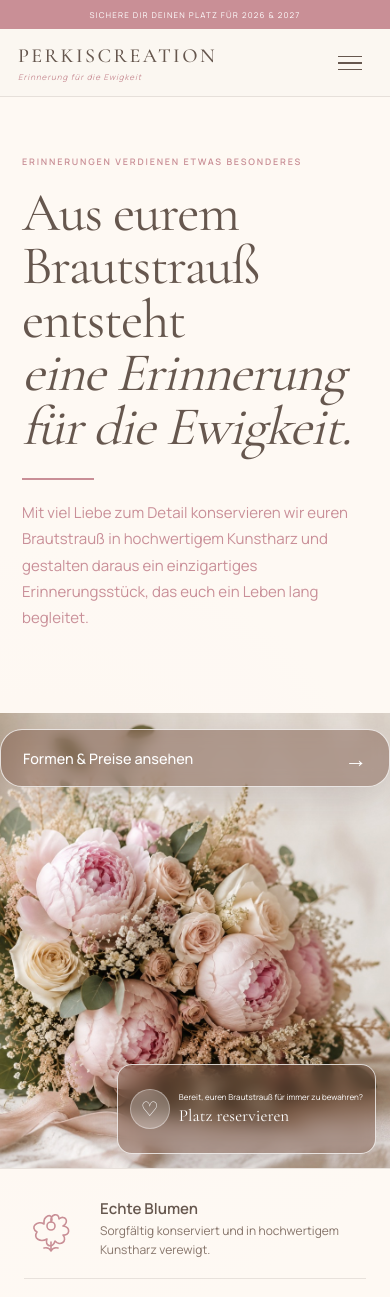
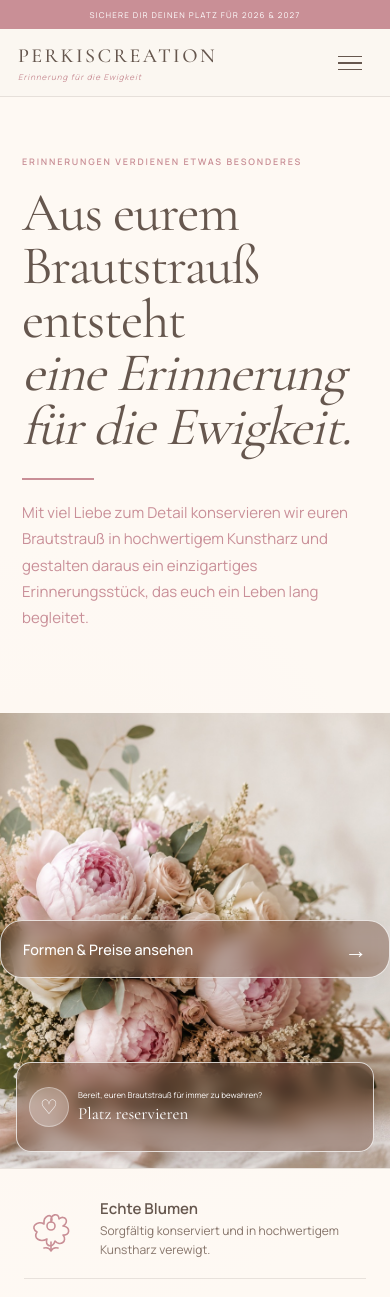
Before and after one commit to Perkiscreation/perkiscreation-website, a Next.js app: page / in a window 390 px wide. Shown: the top 1297 px of the page. Built offline with nearby package versions, Linux system fonts and the light colour scheme.

Commit message:
Mobile Hero Button final angepasst

```diff
--- a/app/components/Contact.tsx
+++ b/app/components/Contact.tsx
@@ -124,14 +124,14 @@ export default function Contact() {
             <option value="" disabled>Bitte auswählen</option>
             <option>Ich bin mir noch nicht sicher</option>
             <option>Hexagon S · 15 cm · 210 €</option>
-            <option>Hexagon M · 20 cm · 270 €</option>
-            <option>Hexagon L · 24 cm · 320 €</option>
-            <option>Bogen S · 13 × 7 cm · 190 €</option>
-            <option>Bogen M · 16 × 12 cm · 210 €</option>
+            <option>Hexagon M · 20 cm · 250 €</option>
+            <option>Hexagon L · 24 cm · 290 €</option>
+            <option>Bogen S · 13 × 7 cm · 210 €</option>
+            <option>Bogen M · 16 × 12 cm · 230 €</option>
             <option>Bogen L · 21 × 16 cm · 270 €</option>
             <option>Herz · 20 cm · 270 €</option>
             <option>Quadrat S · 15 × 15 cm · 210 €</option>
-            <option>Quadrat M · 20 × 20 cm · 270 €</option>
+            <option>Quadrat M · 20 × 20 cm · 290 €</option>
             <option>Individuelles Datum · ab 120 €</option>
           </select>
         </label>
--- a/app/globals.css
+++ b/app/globals.css
@@ -2745,3 +2745,63 @@ h3,
     font-size: 1.4rem !important;
   }
 }
+/* =========================================================
+   FINAL – MOBILE HERO BUTTONS
+   Formen & Preise direkt über Platz reservieren
+   ========================================================= */
+
+@media (max-width: 700px) {
+
+  .weddingHeroImageArea {
+    position: relative !important;
+  }
+
+  /* FORMEN & PREISE */
+  .weddingHeroImageArea .weddingHeroPrices {
+    position: absolute !important;
+
+    top: auto !important;
+    bottom: 190px !important;
+
+    left: 0 !important;
+    right: 0 !important;
+
+    width: 100% !important;
+    max-width: 390px !important;
+    height: 58px !important;
+    min-height: 58px !important;
+
+    margin: 0 !important;
+    padding: 0 22px !important;
+
+    box-sizing: border-box !important;
+
+    border-radius: 22px !important;
+
+    font-size: 0.9rem !important;
+  }
+
+  .weddingHeroImageArea .weddingHeroPrices span {
+    font-size: 0.9rem !important;
+  }
+
+  .weddingHeroImageArea .weddingHeroPrices b {
+    font-size: 1.4rem !important;
+  }
+
+  /* PLATZ RESERVIEREN */
+  .weddingHeroImageArea .weddingHeroAppointment {
+    position: absolute !important;
+
+    top: auto !important;
+    bottom: 16px !important;
+
+    left: auto !important;
+    right: 16px !important;
+
+    width: calc(100% - 32px) !important;
+    max-width: 390px !important;
+
+    box-sizing: border-box !important;
+  }
+}
```
